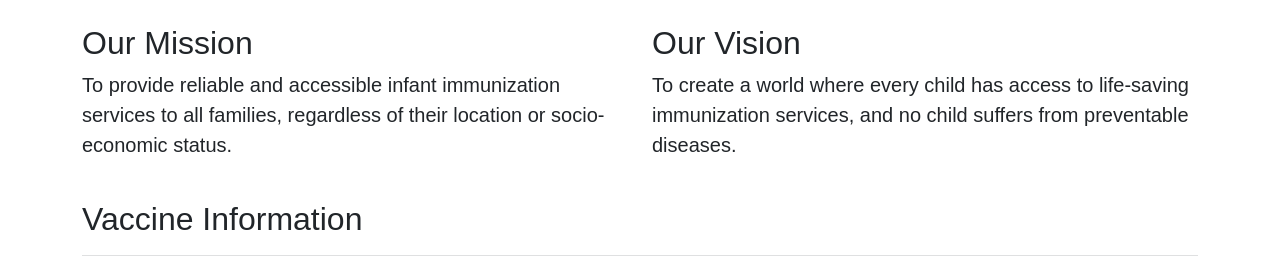
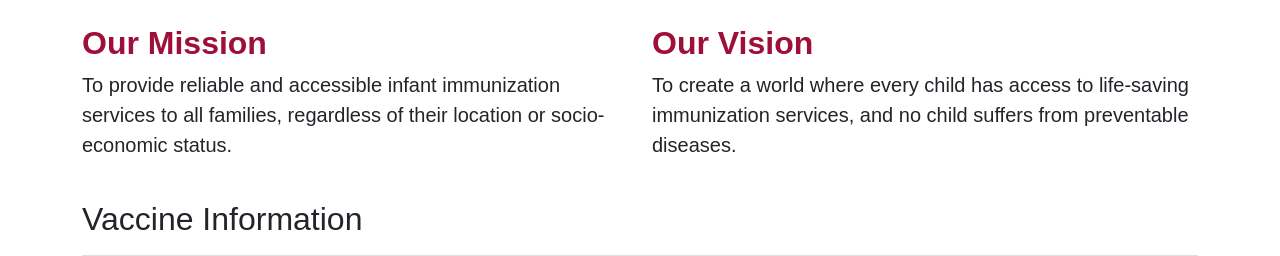
Before and after one commit to bushyhak/System, a Django app: page /about/ in a window 1280 px wide. Shown: the part 71-327 px from the top of the page. Run offline with Django 4.2, Linux system fonts and the light colour scheme; parts of the project's set-up code (start-up, migrations or seed data) failed here and were passed over; some libraries are stand-ins or nearby versions; some web fonts are replaced.

Commit message:
Edited About's headers' colors

```diff
--- a/system/templates/system/about.html
+++ b/system/templates/system/about.html
@@ -6,14 +6,14 @@
 <main class="container">
 	<div class="row my-4">
 		<div class="col-md-6">
-			<h2 class="text-center text-md-start">Our Mission</h2>
+			<h2 style="color: #9E1039; font-weight: 800;" class="text-center text-md-start">Our Mission</h2>
 			<p class="lead text-center text-md-start">
 				To provide reliable and accessible infant immunization services
 				to all families, regardless of their location or socio-economic status.
 			</p>
 		</div>
 		<div class="col-md-6">
-			<h2 class="text-center text-md-start">Our Vision</h2>
+			<h2 style="color: #9E1039;font-weight: 800;" class="text-center text-md-start">Our Vision</h2>
 			<p class="lead text-center text-md-start">
 				To create a world where every child has access to life-saving
 				immunization services, and no child suffers from preventable diseases.
```
